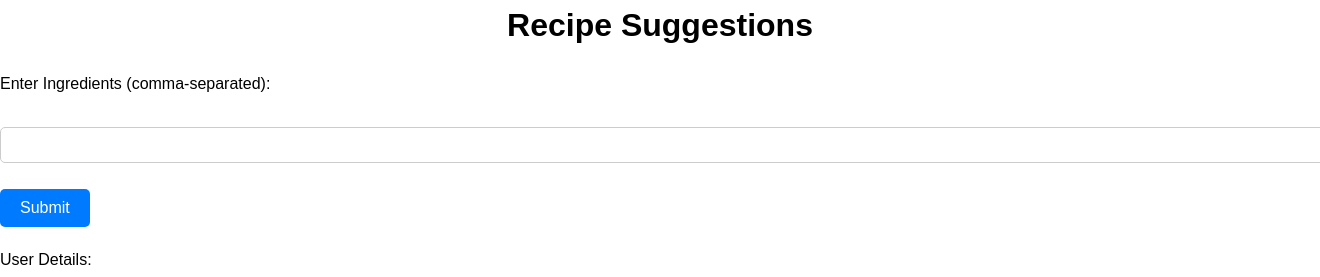
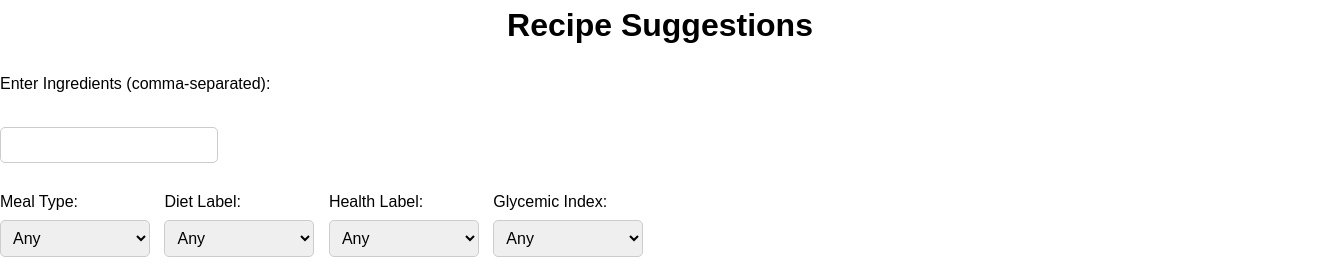
Before and after one commit to Rezatron/Recipe-Nutrient, a Flask app: template templates/index.html in a window 1320 px wide; the page is wider, and only the part inside the window is pictured. Shown: the top 277 px of that part. Run offline with Flask 3, Linux system fonts and the light colour scheme; the template is opened without the code that fills it, so the values that code supplies are empty.

Commit message:
add filters for searching recipes

```diff
--- a/app.py
+++ /dev/null
@@ -1,5 +0,0 @@
-from flask import Flask
-from routes import app
-
-if __name__ == '__main__':
-    app.run(debug=True)
--- a/routes.py
+++ b/routes.py
@@ -17,7 +17,7 @@ micro_nutrients_per_serving = {}
 search_counts = {}
 
 
-def fetch_recipes(ingredients):
+def fetch_recipes(ingredients, meal_type=None, diet_label=None, health_label=None, glycemic_index=None):
     if not ingredients:
         return jsonify({'error': 'Ingredients not provided'}), 400
 
@@ -26,6 +26,15 @@ def fetch_recipes(ingredients):
     encoded_ingredients = quote(ingredients)
     edamam_url = f'https://api.edamam.com/api/recipes/v2?type=public&q={encoded_ingredients}&app_id={edamam_app_id}&app_key={edamam_api_key}'
     max_recipes_to_show = 2
+    # search filters
+    if meal_type:
+        edamam_url += f'&mealType={meal_type}'
+    if diet_label:
+        edamam_url += f'&diet={diet_label}'
+    if health_label:
+        edamam_url += f'&health={health_label}'
+    if glycemic_index:
+        edamam_url += f'&glycemicIndex={glycemic_index}'
 
     try:
         edamam_response = requests.get(edamam_url)
@@ -129,7 +138,11 @@ def calculate_comparison_to_rni(micro_nutrients_per_serving):
 @app.route('/recipes', methods=['GET'])
 def recipes():
     ingredients = request.args.get('ingredients')
-    return fetch_recipes(ingredients)
+    meal_type = request.args.get('meal_type')
+    diet_label = request.args.get('diet_label')
+    health_label = request.args.get('health_label')
+    glycemic_index = request.args.get('glycemic_index')
+    return fetch_recipes(ingredients, meal_type, diet_label, health_label, glycemic_index)
 
 
 @app.route('/', methods=['GET', 'POST'])
--- a/static/style.css
+++ b/static/style.css
@@ -197,3 +197,48 @@ form {
     display: none;
     /* Initially hidden */
 }
+
+/* FILTERS */
+/* Input container */
+.input-container {
+    display: inline-block;
+    margin-right: 10px;
+    /* Adjust as needed */
+}
+
+/* Input label */
+.input-label {
+    display: block;
+    margin-bottom: 5px;
+}
+
+/* Input field */
+.input-field {
+    padding: 8px;
+    font-size: 16px;
+    border: 1px solid #ccc;
+    border-radius: 5px;
+    width: 200px;
+    /* Adjust width as needed */
+}
+
+/* Dropdown field */
+.dropdown-field {
+    width: 150px;
+    /* Adjust width as needed */
+}
+
+/* Submit button */
+.submit-button {
+    padding: 10px 20px;
+    font-size: 16px;
+    background-color: #007bff;
+    color: #fff;
+    border: none;
+    border-radius: 5px;
+    cursor: pointer;
+}
+
+.submit-button:hover {
+    background-color: #0056b3;
+}
--- a/templates/index.html
+++ b/templates/index.html
@@ -11,8 +11,60 @@
 <body>
     <h1>Recipe Suggestions</h1>
     <form action="/recipes" method="GET" class="search-form">
-        <label for="ingredients" class="input-label">Enter Ingredients (comma-separated):</label><br>
-        <input type="text" id="ingredients" name="ingredients" class="input-field"><br><br>
+        <!-- Ingredients input field -->
+        <div class="input-container">
+            <label for="ingredients" class="input-label">Enter Ingredients (comma-separated):</label><br>
+            <input type="text" id="ingredients" name="ingredients" class="input-field">
+        </div><br><br>
+
+        <!-- Filters container -->
+        <div class="filters-container">
+            <!-- Dropdown for meal types -->
+            <div class="input-container">
+                <label for="meal_type" class="input-label">Meal Type:</label>
+                <select id="meal_type" name="meal_type" class="input-field dropdown-field">
+                    <option value="">Any</option>
+                    <option value="breakfast">Breakfast</option>
+                    <option value="lunch">Lunch</option>
+                    <option value="dinner">Dinner</option>
+                </select>
+            </div>
+
+            <!-- Dropdown for diet labels -->
+            <div class="input-container">
+                <label for="diet_label" class="input-label">Diet Label:</label>
+                <select id="diet_label" name="diet_label" class="input-field dropdown-field">
+                    <option value="">Any</option>
+                    <option value="balanced">Balanced</option>
+                    <option value="high-protein">High-Protein</option>
+                    <option value="low-carb">Low-Carb</option>
+                </select>
+            </div>
+
+            <!-- Dropdown for health labels -->
+            <div class="input-container">
+                <label for="health_label" class="input-label">Health Label:</label>
+                <select id="health_label" name="health_label" class="input-field dropdown-field">
+                    <option value="">Any</option>
+                    <option value="vegan">Vegan</option>
+                    <option value="vegetarian">Vegetarian</option>
+                    <option value="paleo">Paleo</option>
+                </select>
+            </div>
+
+            <!-- Dropdown for glycemic index -->
+            <div class="input-container">
+                <label for="glycemic_index" class="input-label">Glycemic Index:</label>
+                <select id="glycemic_index" name="glycemic_index" class="input-field dropdown-field">
+                    <option value="">Any</option>
+                    <option value="low">Low</option>
+                    <option value="medium">Medium</option>
+                    <option value="high">High</option>
+                </select>
+            </div>
+        </div><br><br>
+
+        <!-- Hidden fields for user details -->
         <input type="hidden" name="sex" value="{{ request.args.get('sex') }}">
         <input type="hidden" name="age" value="{{ request.args.get('age') }}">
         <input type="hidden" name="weight" value="{{ request.args.get('weight') }}">
```
Also changed, not shown: servings.py (deleted, +0 -14 lines), README.md, ratelimit.py (added), static/script.js (line endings or trailing spaces).
